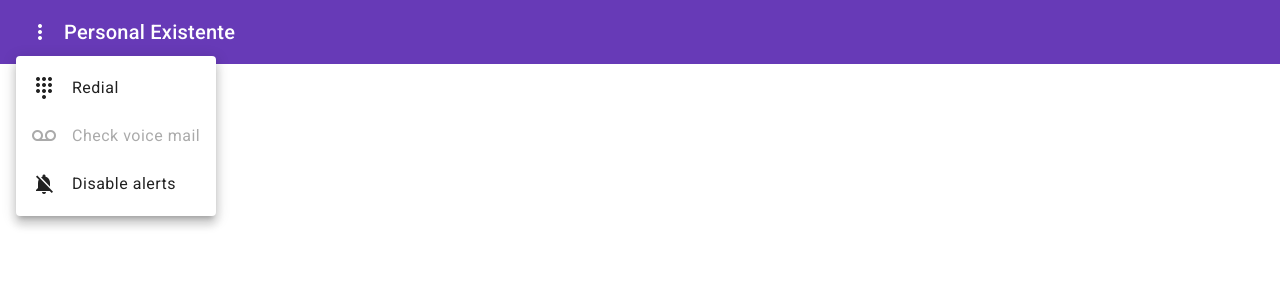
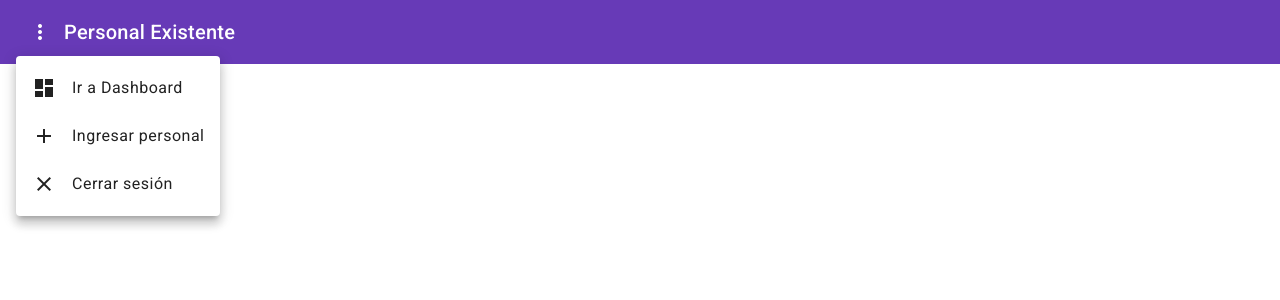
Before and after one commit to JAlbornozPIXX/Examen, an Angular app in the folder examen/: page /persona-existente in a window 1280 px wide. Both pictures are taken after a click on the button "more_vert". Shown: the top 300 px of the page. Built offline with nearby package versions, Linux system fonts and the light colour scheme.

Commit message:
nuevo menu
brutal

```diff
--- a/examen/src/app/persona-existente/persona-existente.component.html
+++ b/examen/src/app/persona-existente/persona-existente.component.html
@@ -5,16 +5,16 @@
     </button>
     <mat-menu #menu="matMenu">
       <button mat-menu-item>
-        <mat-icon>dialpad</mat-icon>
-        <span>Redial</span>
-      </button>
-      <button mat-menu-item disabled>
-        <mat-icon>voicemail</mat-icon>
-        <span>Check voice mail</span>
+        <mat-icon>dashboard</mat-icon>
+        <span>Ir a Dashboard</span>
       </button>
       <button mat-menu-item>
-        <mat-icon>notifications_off</mat-icon>
-        <span>Disable alerts</span>
+        <mat-icon>add</mat-icon>
+        <span>Ingresar personal</span>
+      </button>
+      <button mat-menu-item>
+        <mat-icon>close</mat-icon>
+        <span>Cerrar sesión</span>
       </button>
     </mat-menu>
     <span class="font-sans">Personal Existente</span>
```
